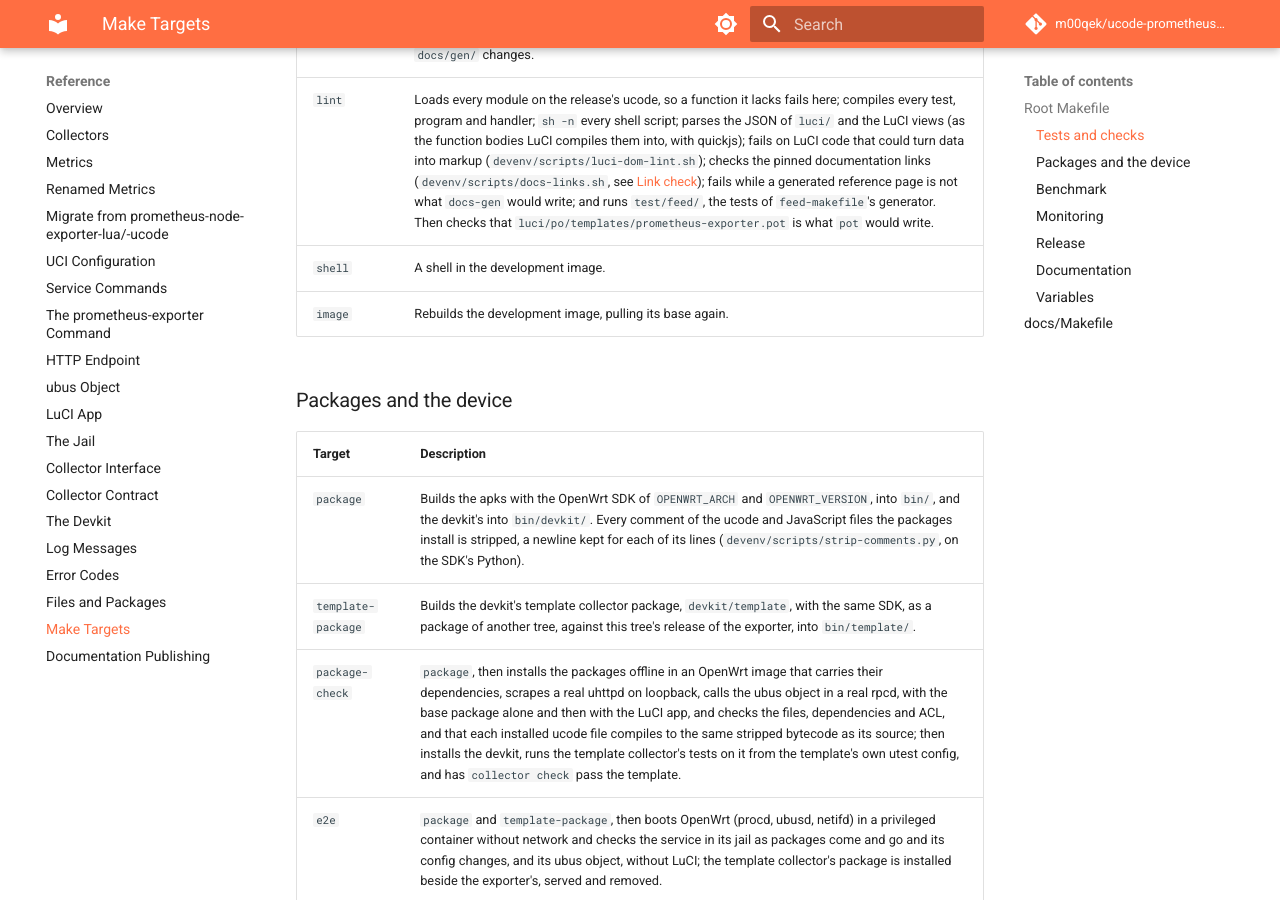
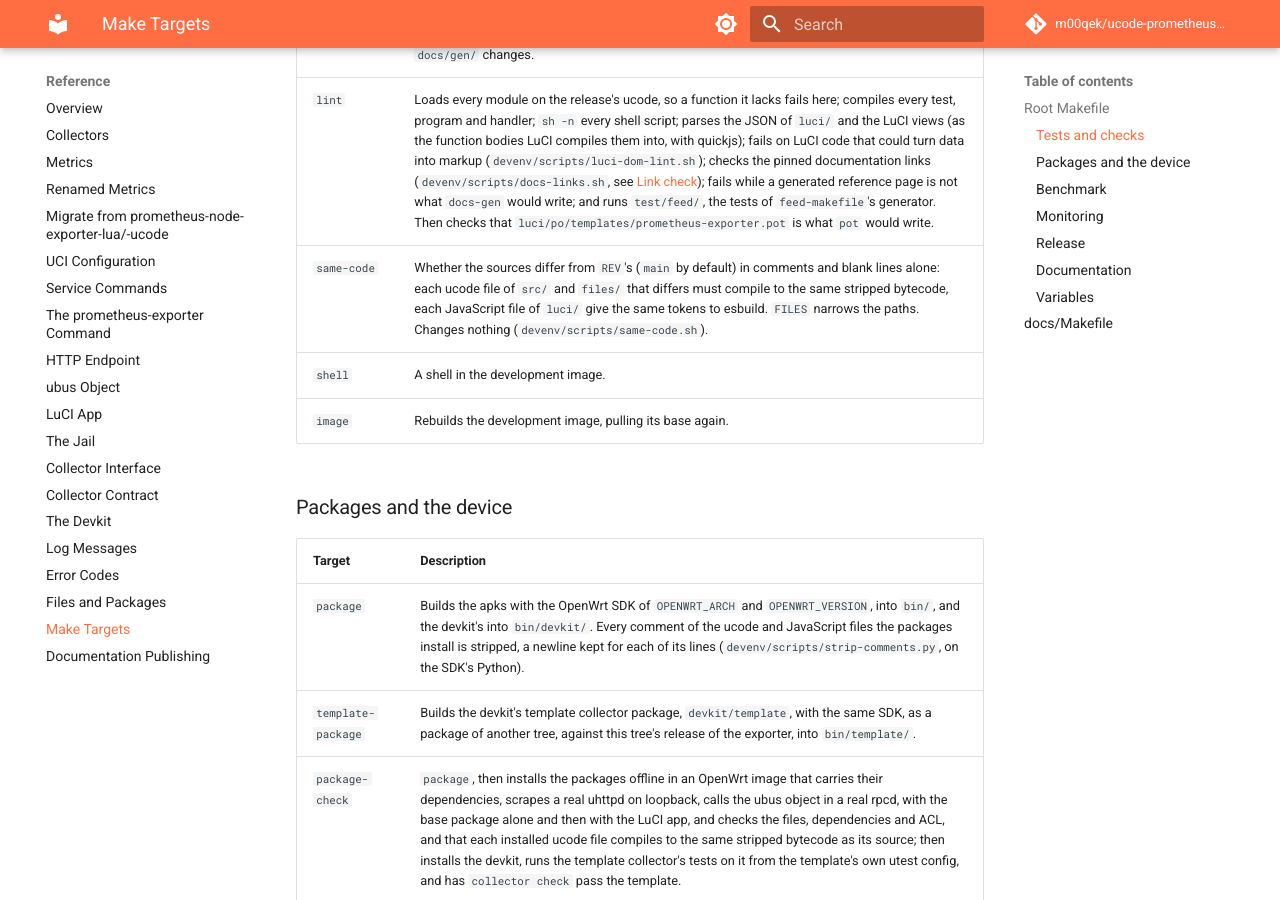
Before and after one commit to m00qek/ucode-prometheus-exporter, an MkDocs documentation site: the page built from docs/reference/make-targets.md, in a window 1280 px wide and 900 px high, scrolled down 720 px. Built offline with MkDocs 1.6.1 and Material for MkDocs 9.7.7, drawn with Linux system fonts in a browser that asks for light colours; comment, search, counter and statistics services are not loaded.

Commit message:
Check that the sources differ from a revision's in comments alone
make same-code REV=main compiles each ucode file of src/ and files/ that
differs from the revision's, both versions, to stripped bytecode and
compares them, and has esbuild compare the tokens of each JavaScript file
of luci/ that differs. Comments and blank lines may change; code may not.

```diff
--- a/docs/reference/make-targets.md
+++ b/docs/reference/make-targets.md
@@ -15,6 +15,7 @@ Every target runs in Docker, but `feed-makefile`, a shell script with `curl`; no
 | `integration` | `test/integration/` only. |
 | `watch` | All tests, then again whenever a file under `src/`, `test/`, `files/`, `devenv/scripts/` or `docs/gen/` changes. |
 | `lint` | Loads every module on the release's ucode, so a function it lacks fails here; compiles every test, program and handler; `sh -n` every shell script; parses the JSON of `luci/` and the LuCI views (as the function bodies LuCI compiles them into, with quickjs); fails on LuCI code that could turn data into markup (`devenv/scripts/luci-dom-lint.sh`); checks the pinned documentation links (`devenv/scripts/docs-links.sh`, see [Link check](docs-publishing.md#link-check)); fails while a generated reference page is not what `docs-gen` would write; and runs `test/feed/`, the tests of `feed-makefile`'s generator. Then checks that `luci/po/templates/prometheus-exporter.pot` is what `pot` would write. |
+| `same-code` | Whether the sources differ from `REV`'s (`main` by default) in comments and blank lines alone: each ucode file of `src/` and `files/` that differs must compile to the same stripped bytecode, each JavaScript file of `luci/` give the same tokens to esbuild. `FILES` narrows the paths. Changes nothing (`devenv/scripts/same-code.sh`). |
 | `shell` | A shell in the development image. |
 | `image` | Rebuilds the development image, pulling its base again. |
 
```
Also changed, not shown: 2 other files.
